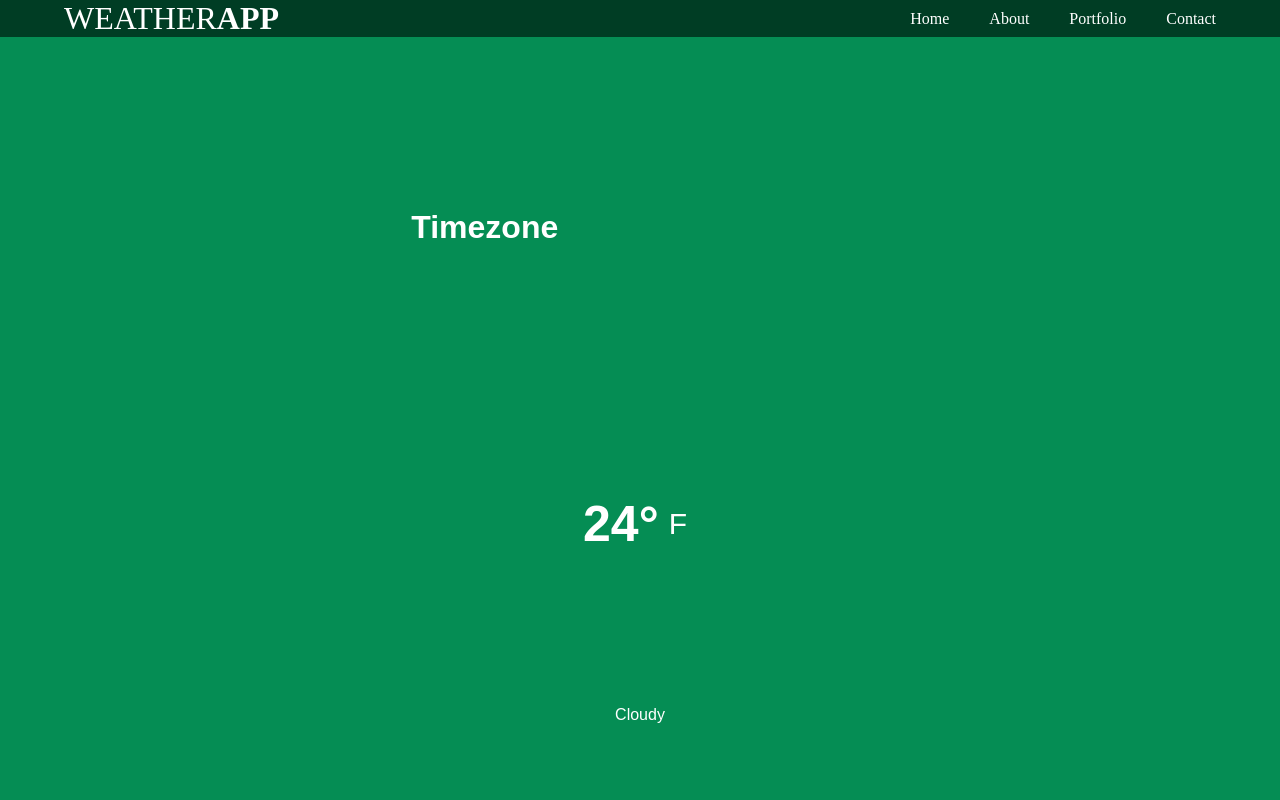
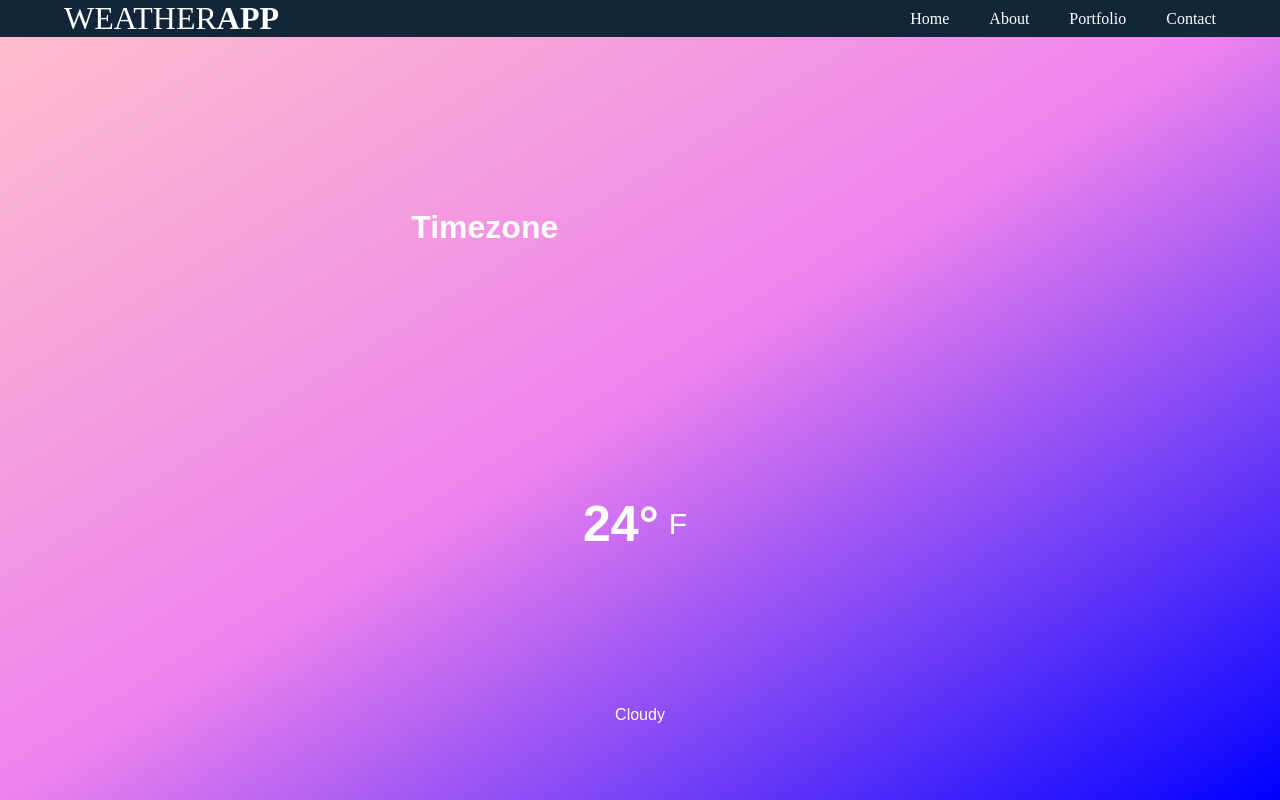
Before and after one commit to Usmaniyya/Wheather-App, a website: page index.html in a window 1280 px wide. Drawn offline with Linux system fonts and the light colour scheme.

Commit message:
Update style.css
Changes background color and header color.

```diff
--- a/style.css
+++ b/style.css
@@ -11,7 +11,7 @@ body{
     justify-content: center;
     flex-direction: column;
     align-items: center;
-    background:rgb(5, 141, 84);
+    background: linear-gradient(to bottom right, pink ,violet,blue);
 
     font-family: sans-serif;
     color: white;
@@ -48,12 +48,11 @@ cursor: pointer;
 
 
 
-
 .header{
     width: 100%;
     height: 60px;
     display: block;
-    background-color:rgb(0, 61, 36);
+    background-color:#132639
 
 }
 .inner-header{
@@ -61,7 +60,7 @@ cursor: pointer;
     height: 100%;
     display: block;
     margin: 0 auto;
-    background-color:rgb(0, 61, 36);
+    background-color:#132639
 
 }
 .logo-container{
```
